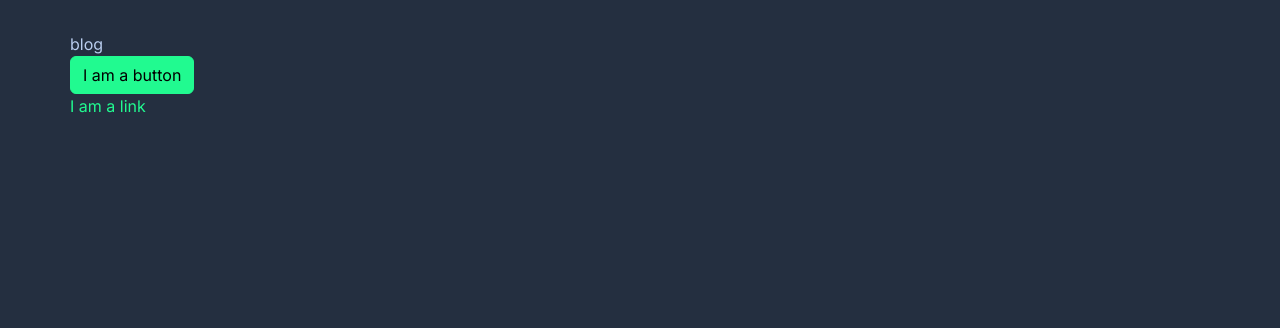
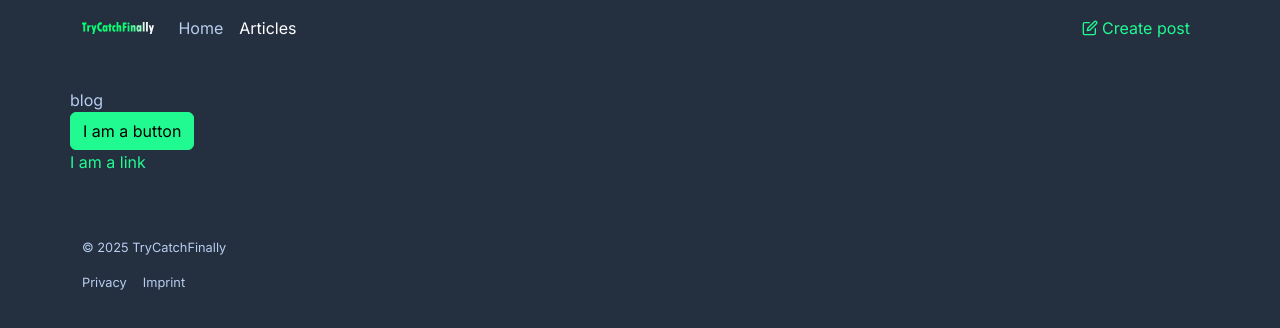
Before and after one commit to mm-varnamo/try-catch-finally, a Next.js app in the folder frontend/: page /blog in a window 1280 px wide. Shown: the top 328 px of the page. Built offline with nearby package versions, Linux system fonts and the light colour scheme.

Commit message:
feat: add Footer and NavBar component

```diff
--- /dev/null
+++ b/frontend/src/components/Footer.tsx
@@ -0,0 +1,23 @@
+import styles from '@/styles/Footer.module.css';
+import Link from 'next/link';
+import { Container } from 'react-bootstrap';
+
+const Footer = () => {
+	return (
+		<footer className={styles.footer}>
+			<Container>
+				<p>&#169; {new Date().getFullYear()} TryCatchFinally</p>
+				<ul>
+					<li>
+						<Link href='/privacy'>Privacy</Link>
+					</li>
+					<li>
+						<Link href='/imprint'>Imprint</Link>
+					</li>
+				</ul>
+			</Container>
+		</footer>
+	);
+};
+
+export default Footer;
--- /dev/null
+++ b/frontend/src/components/NavBar.tsx
@@ -0,0 +1,47 @@
+import Link from 'next/link';
+import { useRouter } from 'next/router';
+import { Container, Nav, Navbar } from 'react-bootstrap';
+import { FiEdit } from 'react-icons/fi';
+import logo from '@/assets/images/try-catch-finally-logo.svg';
+import Image from 'next/image';
+
+const NavBar = () => {
+	const router = useRouter();
+
+	return (
+		<Navbar expand='md' collapseOnSelect variant='dark' bg='body' sticky='top'>
+			<Container>
+				<Navbar.Brand as={Link} href='/' className='d-flex gap-1'>
+					<Image src={logo} alt='Try Catch Finally Logo' />
+				</Navbar.Brand>
+				<Navbar.Toggle aria-controls='main-navbar' />
+				<Navbar.Collapse id='main-navbar'>
+					<Nav>
+						<Nav.Link as={Link} href='/' active={router.pathname === '/'}>
+							Home
+						</Nav.Link>
+						<Nav.Link
+							as={Link}
+							href='/blog'
+							active={router.pathname === '/blog'}
+						>
+							Articles
+						</Nav.Link>
+					</Nav>
+					<Nav className='ms-auto'>
+						<Nav.Link
+							as={Link}
+							href='/blog/new-post'
+							className='link-primary d-flex align-items-center gap-1'
+						>
+							<FiEdit />
+							Create post
+						</Nav.Link>
+					</Nav>
+				</Navbar.Collapse>
+			</Container>
+		</Navbar>
+	);
+};
+
+export default NavBar;
--- a/frontend/src/pages/_app.tsx
+++ b/frontend/src/pages/_app.tsx
@@ -4,6 +4,8 @@
 import Head from 'next/head';
 import { Container, SSRProvider } from 'react-bootstrap';
 import styles from '@/styles/App.module.css';
+import NavBar from '@/components/NavBar';
+import Footer from '@/components/Footer';
 
 const inter = Inter({ subsets: ['latin'] });
 
@@ -22,11 +24,13 @@
 
 			<SSRProvider>
 				<div className={inter.className}>
+					<NavBar />
 					<main>
 						<Container className={styles.pageContainer}>
 							<Component {...pageProps} />
 						</Container>
 					</main>
+					<Footer />
 				</div>
 			</SSRProvider>
 		</>
--- /dev/null
+++ b/frontend/src/styles/Footer.module.css
@@ -0,0 +1,22 @@
+.footer {
+	margin-top: 2rem;
+	font-size: 0.8rem;
+	padding-bottom: 2rem;
+}
+
+.footer ul {
+	padding: 0;
+}
+
+.footer li {
+	display: inline-block;
+	margin-right: 1rem;
+}
+
+.footer a {
+	color: var(--bs-body-color);
+}
+
+.footer a:hover {
+	color: #fff;
+}
```
